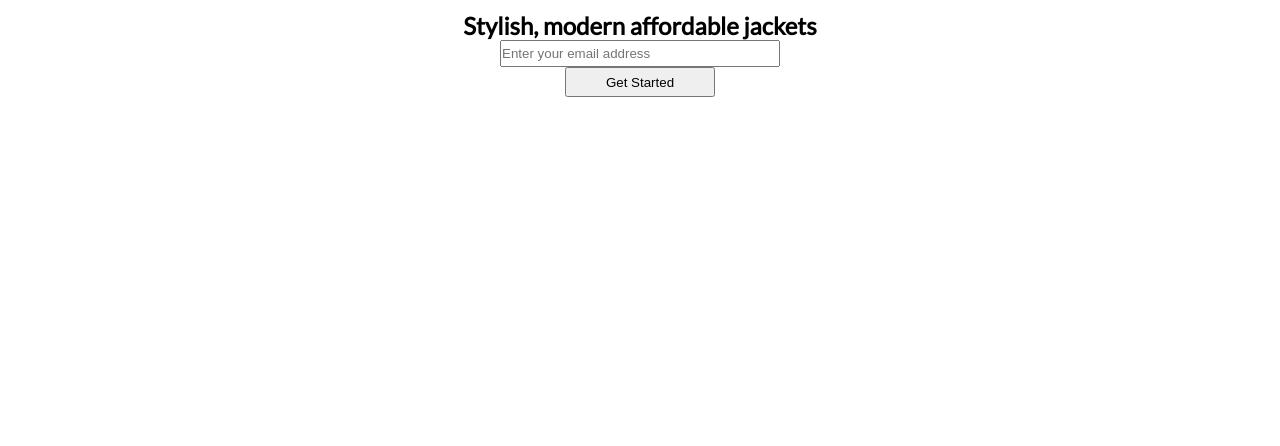
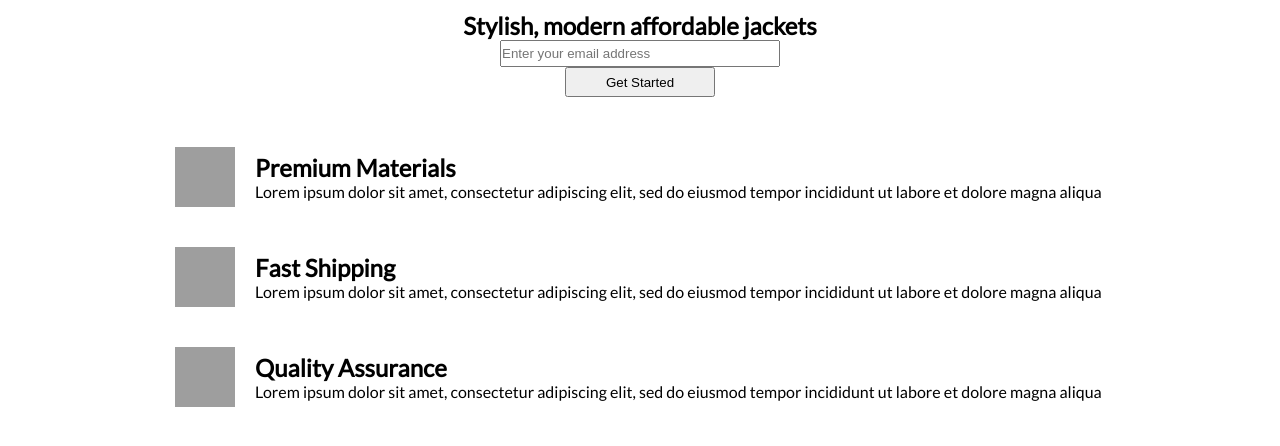
Before and after one commit to JayWeisinger/product-landing-page, a plain HTML site: page index.html in a window 1280 px wide. Shown: the part 64-510 px from the top of the page. Drawn offline with Linux system fonts and the light colour scheme; grey boxes are pictures that could not be loaded; files whose address does not match are found by name.

Commit message:
added features

```diff
--- a/index.html
+++ b/index.html
@@ -7,7 +7,7 @@
     <link href="https://fonts.googleapis.com/css2?family=Lato&display=swap" rel="stylesheet">
 
     <body>
-        <div class="container">
+        <div class="page-wrapper">
             <header id="header">
 
                 <div class="logo">
@@ -27,7 +27,7 @@
                     </ul>
                 </nav>
             </header>
-            <main>
+
 
                 <section id="hero">
                 <h1 id="title">
@@ -39,7 +39,42 @@
                     <button id="submit" type="submit">Get Started</button>
                 </form>
                 </section>
-            </main>
+            <div class="container">
+                <section id="features">
+
+                    <div class="grid">
+                        <div id="icon-div">
+                        <img id="tree-icon" src="https://www.flaticon.com/svg/static/icons/svg/46/46564.svg" alt="An icon of a tree">
+                        </div>
+                        <div id="icon-text">
+                        <h2>Premium Materials</h2>
+                        <p>Lorem ipsum dolor sit amet, consectetur adipiscing elit, sed do eiusmod tempor incididunt ut labore et dolore magna aliqua</p>
+                        </div>
+                    </div>
+
+                    <div class="grid">
+                        <div id="icon-div">
+                        <img id="truck-icon" src="https://static.thenounproject.com/png/92358-200.png" alt="An icon of a delivery truck">
+                        </div>
+                        <div id="icon-text">
+                        <h2>Fast Shipping</h2>
+                        <p>Lorem ipsum dolor sit amet, consectetur adipiscing elit, sed do eiusmod tempor incididunt ut labore et dolore magna aliqua</p>
+                        </div>
+                    </div>
+
+                    <div class="grid">
+                        <div id="icon-div">
+                        <img id="battery-icon" src="https://static.thenounproject.com/png/186-200.png" alt="An icon of a battery">
+                        </div>
+                        <div id="icon-text">
+                        <h2>Quality Assurance</h2>
+                        <p>Lorem ipsum dolor sit amet, consectetur adipiscing elit, sed do eiusmod tempor incididunt ut labore et dolore magna aliqua</p>
+                        </div>
+                    </div>
+
+                </section>
+
+            </div>
         </div>
     </body>
 </html>
--- a/style.css
+++ b/style.css
@@ -66,6 +66,12 @@ a {
 
 }
 
+.container {
+    max-width: 1000px;
+    width: 100%;
+    margin: 0 auto;
+}
+
 #form {
     display: flex;
     flex-direction: column;
@@ -81,3 +87,46 @@ a {
     width: 150px;
     height: 30px;
 }
+
+.grid {
+    display: flex;
+}
+
+#features {
+
+    margin-top: 30px;
+    margin-left: auto;
+    margin-right: auto;
+    padding-left: 15px;
+    padding-right: 15px;
+}
+
+#icon-div {
+
+    display: flex;
+    padding: 20px;
+    align-items: center;
+    justify-content: center;
+}
+
+#icon-text {
+
+    display: flex;
+    flex-direction: column;
+    justify-content: center;
+}
+
+#tree-icon {
+    height: 60px;
+    width: 60px;
+}
+
+#truck-icon {
+    height: 60px;
+    width: 60px;
+}
+
+#battery-icon {
+    height: 60px;
+    width: 60px;
+}
```
